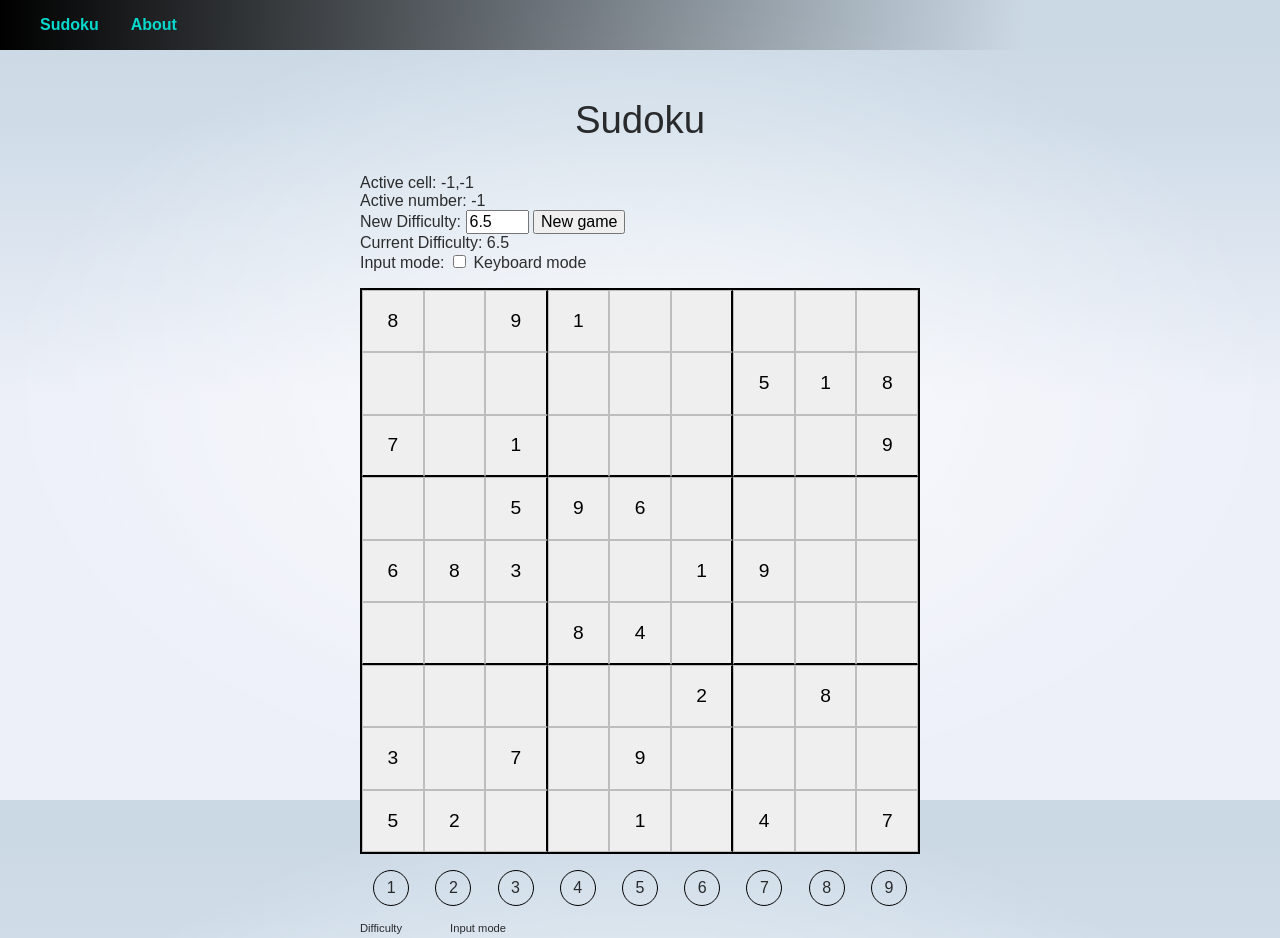
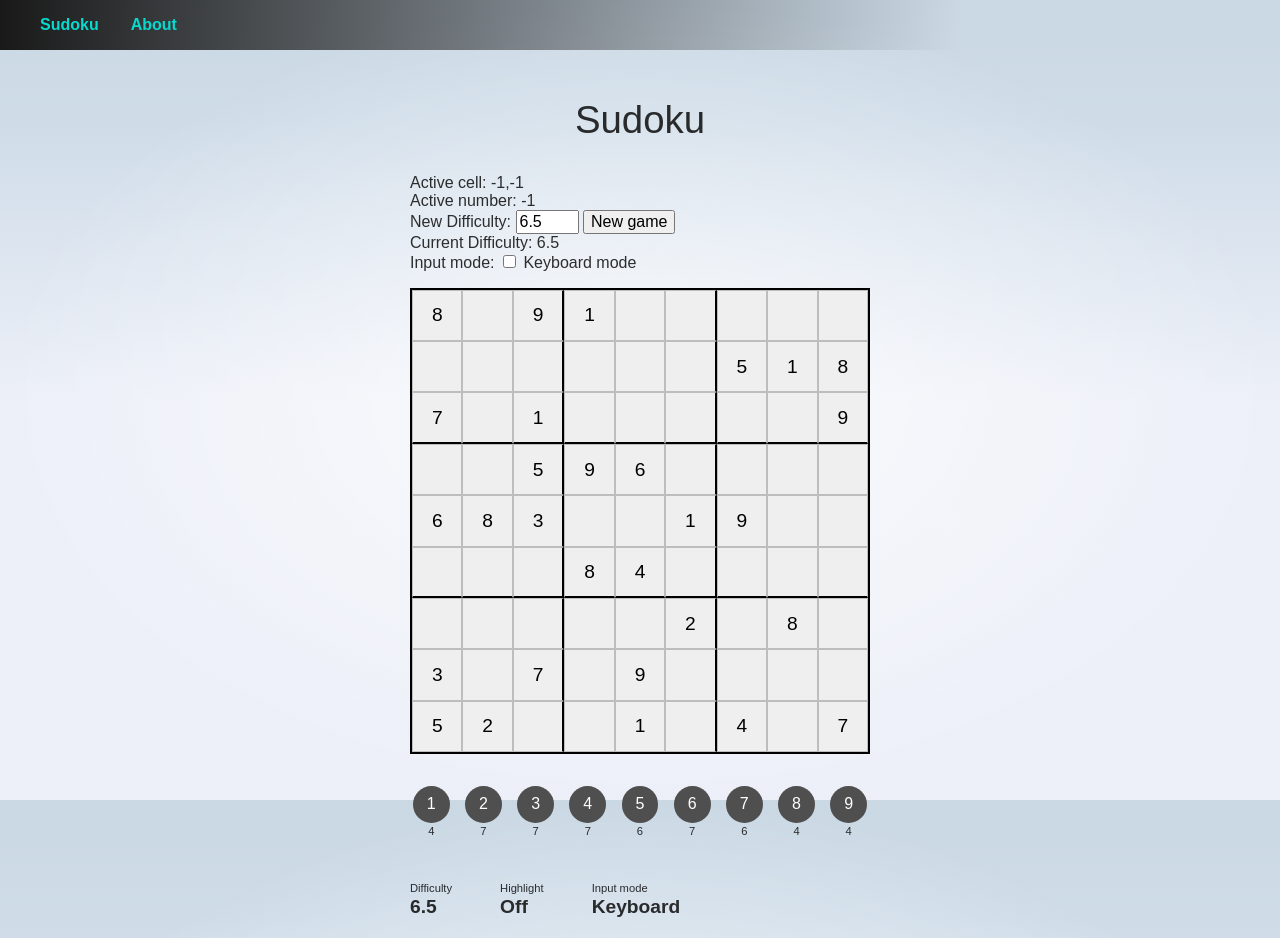
Before and after one commit to johngohrw/sudoku-solver, a SvelteKit app: page / in a window 1280 px wide. Shown: the top 938 px of the page. Built offline with nearby package versions, Linux system fonts and the light colour scheme.

Commit message:
feat: number remain count & highlight (wip)

```diff
--- a/src/components/Header.svelte
+++ b/src/components/Header.svelte
@@ -20,8 +20,8 @@
 		background: rgb(2, 0, 36);
 		background: linear-gradient(
 			90deg,
-			rgba(0, 0, 0, 1) 0%,
-			rgba(0, 0, 0, 0) clamp(500px, 80%, 1200px)
+			rgba(25, 25, 25, 1) 0%,
+			rgba(0, 0, 0, 0) clamp(400px, 75%, 1000px)
 		);
 	}
 	ul {
--- a/src/components/SudokuGame.svelte
+++ b/src/components/SudokuGame.svelte
@@ -1,11 +1,11 @@
 <script>
 	import { onMount } from 'svelte';
-	import { debug } from 'svelte/internal';
 	import { SudokuBoard } from '../lib/sudoku';
 
 	// false = keyboard-mode, true = mouse-mode
 	let inputMode = false;
 	let debugMode = true; // @todo: switch this off after development is done
+	let highlight = false;
 
 	let newDifficulty = 6.5;
 	$: if (typeof newDifficulty !== 'number' || newDifficulty < 0) {
@@ -17,6 +17,18 @@
 
 	let currentDifficulty = newDifficulty;
 	let game;
+
+	// keeps track of the remaining count for each number
+	$: numberCount = game?.board?.reduce(
+		(acc, currentCell) => {
+			if (currentCell.value > 0) {
+				acc[currentCell.value - 1] -= 1;
+			}
+			return acc;
+		},
+		[9, 9, 9, 9, 9, 9, 9, 9, 9]
+	) || [0, 0, 0, 0, 0, 0, 0, 0, 0];
+	$: console.log(numberCount);
 
 	let activeCell = [-1, -1];
 	let activeNumber = -1;
@@ -68,6 +80,8 @@
 			debugMode = !debugMode;
 		} else if ('iI'.includes(event.key)) {
 			inputMode = !inputMode;
+		} else if ('hH'.includes(event.key)) {
+			highlight = !highlight;
 		}
 	}
 
@@ -122,14 +136,28 @@
 
 	<div class="infoPanel">
 		<div class="numbers">
-			{#each [1, 2, 3, 4, 5, 6, 7, 8, 9] as num}
-				<div class="numberButton {activeNumber === num && 'active'}">{num}</div>
+			{#each [1, 2, 3, 4, 5, 6, 7, 8, 9] as num, i}
+				<div class="numberWrapper">
+					<div class="numberButton {activeNumber === num && 'active'}">{num}</div>
+					<div
+						class="remainCount
+							{numberCount[i] === 0 && 'solved'}
+							{numberCount[i] < 0 && 'sumtingwong'}
+						"
+					>
+						{numberCount[i]}
+					</div>
+				</div>
 			{/each}
 		</div>
 		<div class="stats">
 			<div class="field">
 				<div class="fieldName">Difficulty</div>
 				<div class="fieldValue">{currentDifficulty}</div>
+			</div>
+			<div class="field">
+				<div class="fieldName">Highlight</div>
+				<div class="fieldValue">{highlight ? 'On' : 'Off'}</div>
 			</div>
 			<div class="field">
 				<div class="fieldName">Input mode</div>
@@ -142,7 +170,7 @@
 <style lang="scss">
 	.container {
 		width: 100%;
-		max-width: 560px;
+		max-width: 460px;
 
 		* {
 			box-sizing: border-box;
@@ -158,7 +186,7 @@
 		display: flex;
 		flex-direction: column;
 		width: 100%;
-		margin-bottom: 1rem;
+		margin-bottom: 2rem;
 	}
 
 	.row {
@@ -198,24 +226,52 @@
 		width: 100%;
 		display: flex;
 		flex-direction: column;
-		margin-bottom: 1rem;
+		margin-bottom: 2rem;
 
 		.numbers {
 			display: flex;
 			justify-content: space-around;
-			margin-bottom: 1rem;
+			flex-wrap: wrap;
+			margin-bottom: 2rem;
+
+			.numberWrapper {
+				display: flex;
+				flex-direction: column;
+				align-items: center;
+
+				margin-bottom: 0.8rem;
+
+				&:not(:last-child) {
+					margin-right: 0.6rem;
+				}
+			}
 
 			.numberButton {
 				display: flex;
 				justify-content: center;
 				align-items: center;
-				width: 36px;
+				width: 2.3rem;
 				aspect-ratio: 1;
-				border: 1px solid black;
+				font-size: 1rem;
+				background-color: #4f4f4f;
+				color: white;
 				border-radius: 50%;
 
 				&.active {
-					background-color: aqua;
+					background-color: #0e9f99;
+				}
+			}
+
+			.remainCount {
+				font-size: 0.7rem;
+				margin-top: 0.15rem;
+
+				&.solved {
+					color: green;
+				}
+
+				&.sumtingwong {
+					color: red;
 				}
 			}
 		}
```
